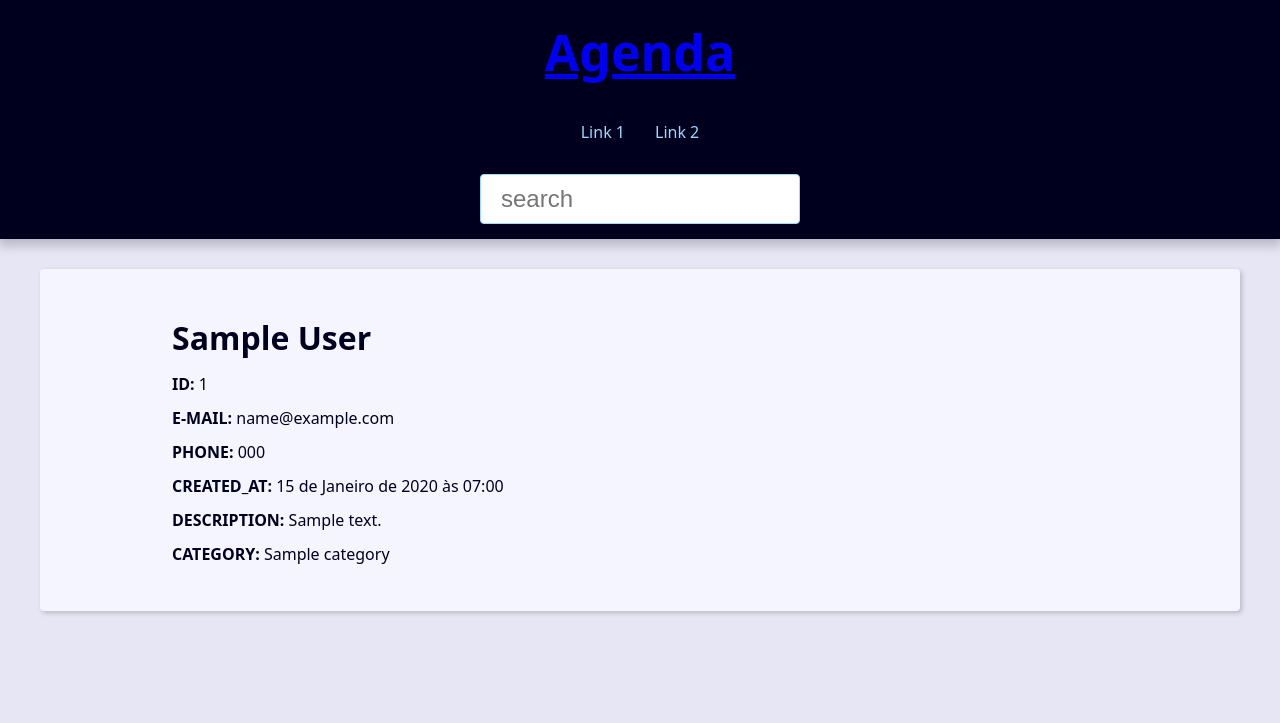
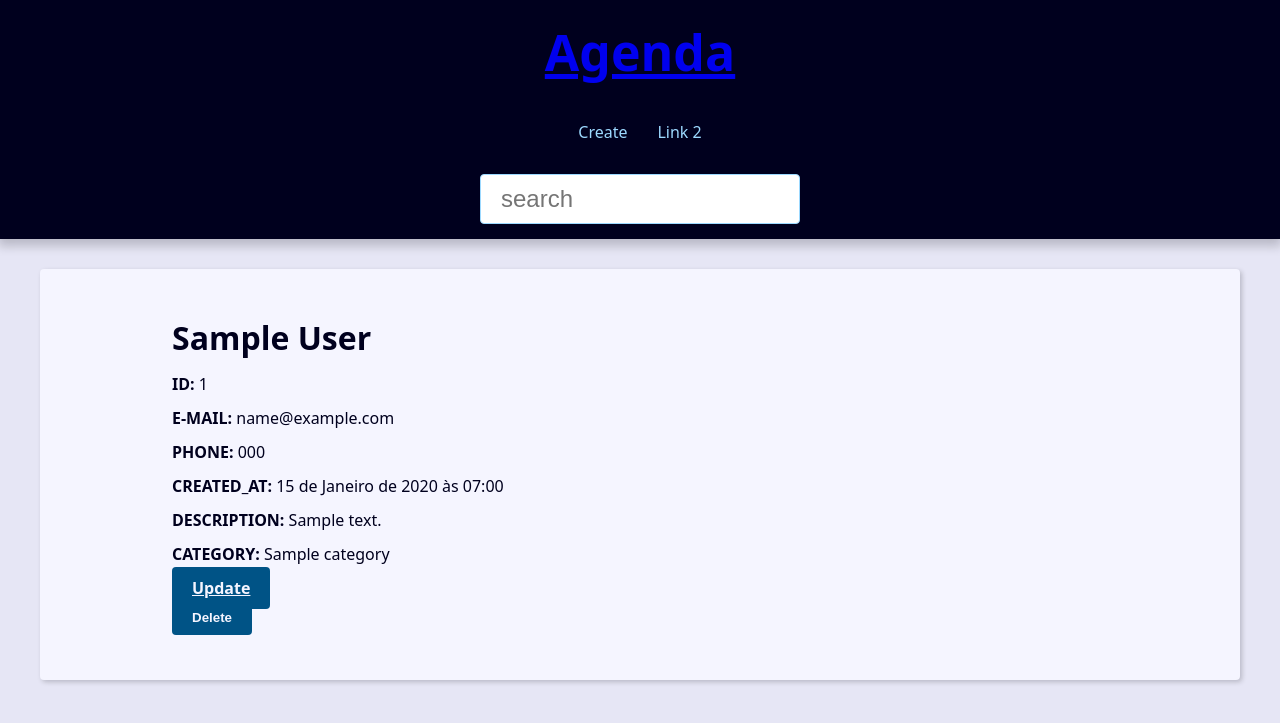
Before and after one commit to marciosebastiao4758/projeto_agenda, a Django app: page /contact/1/ in a window 1280 px wide. Shown: the top 723 px of the page. Run offline with Django 5.2, Linux system fonts and the light colour scheme; tables that the repository leaves empty hold one stand-in row (values such as "Sample post").

Commit message:
criação da função delete e update

```diff
--- a/base_templates/global/base.html
+++ b/base_templates/global/base.html
@@ -18,8 +18,8 @@
         <nav class="menu">
             <ul class="menu-list">
                 <li class="menu-item">
-                    <a href="{% url 'contact:search' %}" class="menu-link">
-                        Link 1
+                    <a href="{% url 'contact:create' %}" class="menu-link">
+                        Create
                     </a>
                 </li>
                 <li class="menu-item">
--- a/contact/templates/contact/contact.html
+++ b/contact/templates/contact/contact.html
@@ -12,5 +12,20 @@
     <p><b>CREATED_AT:</b> {{ contact.Created_at}}</p>
     <p><b>DESCRIPTION:</b> {{ contact.description}}</p>
     <p><b>CATEGORY:</b> {{ contact.category.name}}</p>
+    <div class="contact-links">
+        <a class="btn btn-link" href="{% url 'contact:update' contact.id %}">
+            Update
+        </a>
+        <form action="{% url 'contact:delete' contact.id %}" method="POST">
+            {% csrf_token %}
+            {% if confirmation == "no" %}
+            <input type="hidden" name="confirmation", value="yes">
+            <button class="btn btn-link btn-delete" type="submit">Confirma?</button>
+            {% else %}
+            <button class="btn btn-link btn-delete" type="submit">Delete</button>
+            {% endif %}
+
+        </form>
+    </div>
 </div>
 {% endblock %}
--- a/contact/templates/contact/contact_create.html
+++ b/contact/templates/contact/contact_create.html
@@ -6,7 +6,7 @@
 
     <h2>Contact</h2>
 
-    <form action="{% url 'contact:create' %}" method="POST" enctype="multipart/form-data">
+    <form action="{{ form_action }}" method="POST" enctype="multipart/form-data">
         {% csrf_token %}
         <div class="form-content">
             {% for field in form %}
--- a/contact/urls.py
+++ b/contact/urls.py
@@ -1,5 +1,5 @@
 from django.urls import path
-from .views import index, contact, search, create
+from .views import index, contact, search, create, update, delete
 
 app_name = "contact"
 
@@ -8,4 +8,6 @@ urlpatterns = [
     path("contact/<int:contact_id>/", contact, name="contact"),
     path("search/", search, name="search"),
     path("contact/create/", create, name="create"),
+    path("contact/update<int:contact_id>/", update, name="update"),
+    path("contact/delete<int:contact_id>/", delete, name="delete"),
 ]
--- a/contact/views.py
+++ b/contact/views.py
@@ -1,8 +1,9 @@
-from django.shortcuts import render, redirect
+from django.shortcuts import render, redirect, get_object_or_404
 from .models import Contact, Category
 from django.db.models import Q
 # from django.core.paginator import Paginator (fazer paginação depois)
 from .forms import ContactForm
+from django.urls import reverse
 
 
 def index(request):
@@ -44,19 +45,69 @@ def search(request):
     return render(request, "contact/index.html", {"contacts":contacts})
 
 def create(request):
+    form_action = reverse("contact:create")
     if request.method == "POST":
         # print(request.method)
         # print(request.POST.get("first_name"))
         # print(request.POST.get("last_name"))
         # print(request.POST.get("phone"))
+
         form =  ContactForm(request.POST)
+
+        context = {
+                "form":form,
+                "form_action":form_action,
+            }
         if form.is_valid():
             # contact = form.save(commit=False)
             # contact.save()
-            form.save()
-            return redirect("contact:create")
+            # print("O formulário é válido")
 
-            print("O formulário é válido")
-    form = ContactForm()
+            contact = form.save()
 
-    return render(request, "contact/contact_create.html", {"form":form})
+            return redirect("contact:update", contact_id = contact.pk)
+
+        return render(request, "contact/contact_create.html",context)
+
+    context = {
+                "form":ContactForm(),
+                "form_action":form_action,
+            }
+
+
+    return render(request, "contact/contact_create.html", context)
+
+
+
+
+def update(request, contact_id):
+    contact = get_object_or_404(Contact, pk = contact_id, show=True)
+    form_action = reverse('contact:update', args=(contact_id,))
+    if request.method == "POST":
+        form = ContactForm(request.POST, instance=contact)
+        context = {
+            "form": form,
+            "form_action":form_action,
+            }
+        if form.is_valid():
+            contact = form.save()
+            return redirect("contact:update", contact_id = contact.pk)
+
+        return render(request, "contact/contact_create.html", context)
+
+    context = {
+            "form": ContactForm(instance=contact),
+            "form_action":form_action,
+            }
+    return render(request, "contact/contact_create.html", context)
+
+
+def delete(request, contact_id):
+    contact = get_object_or_404(Contact, pk = contact_id, show=True)
+    confirmation = request.POST.get("confirmation", "no")
+    if confirmation == "yes":
+        contact.delete()
+        return redirect("contact:index")
+
+    return render(request, "contact/contact.html",
+                  {"contact":contact, "confirmation":confirmation,})
```
